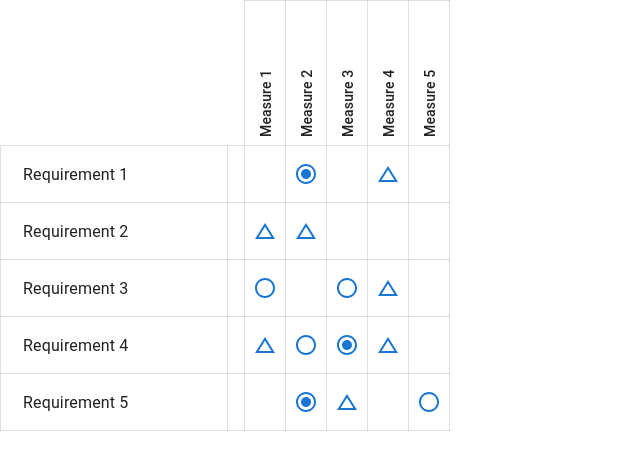
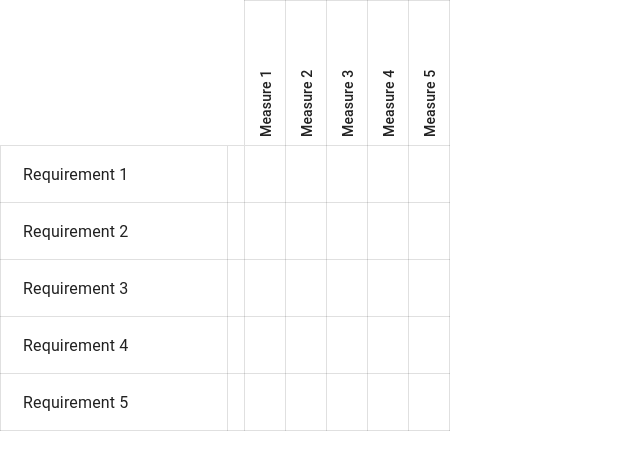
Before and after one commit to Baziak/artihoq, a React (Create React App) app: page / in a window 1280 px wide. Shown: the top 470 px of the page, without its empty margins (0-640 px from the left). Built offline with nearby package versions, Linux system fonts and the light colour scheme.

Commit message:
feat: use local storage

```diff
--- a/src/App.tsx
+++ b/src/App.tsx
@@ -1,13 +1,13 @@
-import React, { useState } from 'react';
 import './App.css';
 import { Table, TableBody, TableCell, TableContainer, TableHead, TableRow } from '@mui/material';
 import RelationshipLevelSelector from './RelationshipLevelSelector';
 import { Theme } from '@mui/material/styles';
 import RequirementInputField from './RequirementInputField';
 import MeasureInputField from './MeasureInputField';
+import {InitialQfdState , QfdState} from './QfdState';
+import useLocalStorage from './useLocalStorage';
 
 // TODO list:
-// - local storage
 // - ctrl+z functionality
 // - export/import from json
 // - requirements groupping
@@ -40,106 +40,67 @@ function App() {
     textAlign: 'center'
   }
 
+  // TODO incapsulate this model into a class with a proper validation
+  const [qfdState, setQfdState] = useLocalStorage<QfdState>("qfdState", InitialQfdState);
 
-  // TODO incapsulate this model into a class with a proper validation
-  const [qfdData, setQfdData] = useState({
-    requirements: [
-      {
-        name: 'Requirement 1',
-        importance: 0
-      },
-      {
-        name: 'Requirement 2',
-        importance: 0
-      },
-      {
-        name: 'Requirement 3',
-        importance: 0
-      },
-      {
-        name: 'Requirement 4',
-        importance: 0
-      },
-      {
-        name: 'Requirement 5',
-        importance: 0
-      }
-    ],
-    measures: [
-      {
-        name: 'Measure 1',
-        direction: 0
-      },
-      {
-        name: 'Measure 2',
-        direction: 0
-      },
-      {
-        name: 'Measure 3',
-        direction: 0
-      },
-      {
-        name: 'Measure 4',
-        direction: 0
-      },
-      {
-        name: 'Measure 5',
-        direction: 0
-      }
-    ],
-    relationshipValues: [
-      [0, 3, 0, 1, 0],
-      [1, 1, 0, 0, 0],
-      [2, 0, 2, 1, 0],
-      [1, 2, 3, 1, 0],
-      [0, 3, 1, 0, 2]
-    ]
-  });
-
-  const  setMeasureValue = (modifiedRowIndex: number, newValue: string) => {
-    const measures = qfdData.measures.map(
+  const setMeasureValue = (modifiedRowIndex: number, newValue: string) => {
+    const measures = qfdState.measures.map(
       (measure, index) => modifiedRowIndex == index ? {...measure, name: newValue} : measure);
 
-    setQfdData({
-      ...qfdData,
+    setQfdState({
+      ...qfdState,
       measures
     });
   };
 
+  const setRequirementValue = (modifiedRowIndex: number, newValue: string) => {
+    const requirements = qfdState.requirements.map(
+      (requirement, index) => modifiedRowIndex == index ? {...requirement, name: newValue} : requirement);
+
+    setQfdState({
+      ...qfdState,
+      requirements
+    });
+  };
+
   const setRelationshipValue = (modifiedRowIndex: number, modifiedColIndex: number, newValue: number) => {
-    const relationshipValues = qfdData.relationshipValues.map(
+    const relationshipValues = qfdState.relationshipValues.map(
       (row, rowIndex) => modifiedRowIndex == rowIndex ? row.map(
         (cellValue, colIndex) => modifiedColIndex == colIndex ? newValue : cellValue
       ) : row);
 
 
-    setQfdData({
-      ...qfdData,
+    setQfdState({
+      ...qfdState,
       relationshipValues
     });
   };
 
   const head = <TableRow>
     <TableCell colSpan={2}></TableCell>
-    {qfdData.measures.map((measure, index) =>
-      <TableCell sx={measuresCellStyling}>
+    {qfdState.measures.map((measure, index) =>
+      <TableCell key={qfdState.measures[index].id} sx={measuresCellStyling}>
         <MeasureInputField value={measure.name} onChange={(newValue) => setMeasureValue(index, newValue)} />
       </TableCell>
     )}
   </TableRow>
 
-  let rows: any[] = qfdData.relationshipValues.map((cellValues, rowIndex) => {
+  let rows: any[] = qfdState.relationshipValues.map((cellValues, rowIndex) => {
     let cells: any[] = cellValues.map((value, colIndex) => {
 
-      return <TableCell sx={{ ...relationshipCellStyling }}>
+      const id = qfdState.requirements[rowIndex].id + qfdState.measures[colIndex].id
+
+      return <TableCell key={id} sx={{ ...relationshipCellStyling }}>
         <RelationshipLevelSelector
           selectedValue={value}
           onChange={(selectedValue) => setRelationshipValue(rowIndex, colIndex, selectedValue)} />
       </TableCell>
     })
-    return <TableRow>
+    return <TableRow key={qfdState.requirements[rowIndex].id}>
       <TableCell sx={{ ...requirementsCellStyling }}>
-        <RequirementInputField value={qfdData.requirements[rowIndex].name} />
+        <RequirementInputField
+          value={qfdState.requirements[rowIndex].name}
+          onChange={(newValue) => setRequirementValue(rowIndex, newValue)} />
       </TableCell>
       <TableCell sx={{ ...cellStyling }}></TableCell>
       {cells}
@@ -156,7 +117,7 @@ function App() {
             {head}
           </TableHead>
           <TableBody>
-              {rows}
+            {rows}
           </TableBody>
         </Table>
       </TableContainer>
--- /dev/null
+++ b/src/QfdState.tsx
@@ -0,0 +1,84 @@
+export interface QfdState {
+  requirements: Requirement[];
+  measures: Measure[];
+  relationshipValues: number[][];
+}
+
+export interface Requirement {
+  id: string;
+  name: string;
+  importance: number;
+}
+
+export interface Measure {
+  id: string;
+  name: string;
+  direction: number;
+}
+
+// quickstart QFD template
+export const InitialQfdState = {
+  requirements: [
+    {
+      id: crypto.randomUUID(),
+      name: "Requirement 1",
+      importance: 0,
+    },
+    {
+      id: crypto.randomUUID(),
+      name: "Requirement 2",
+      importance: 0,
+    },
+    {
+      id: crypto.randomUUID(),
+      name: "Requirement 3",
+      importance: 0,
+    },
+    {
+      id: crypto.randomUUID(),
+      name: "Requirement 4",
+      importance: 0,
+    },
+    {
+      id: crypto.randomUUID(),
+      name: "Requirement 5",
+      importance: 0,
+    },
+  ],
+  measures: [
+    {
+      id: crypto.randomUUID(),
+      name: "Measure 1",
+      direction: 0,
+    },
+    {
+      id: crypto.randomUUID(),
+      name: "Measure 2",
+      direction: 0,
+    },
+    {
+      id: crypto.randomUUID(),
+      name: "Measure 3",
+      direction: 0,
+    },
+    {
+      id: crypto.randomUUID(),
+      name: "Measure 4",
+      direction: 0,
+    },
+    {
+      id: crypto.randomUUID(),
+      name: "Measure 5",
+      direction: 0,
+    },
+  ],
+  relationshipValues: [
+    [0, 0, 0, 0, 0],
+    [0, 0, 0, 0, 0],
+    [0, 0, 0, 0, 0],
+    [0, 0, 0, 0, 0],
+    [0, 0, 0, 0, 0],
+  ],
+};
+
+export default QfdState;
--- a/src/RelationshipLevelSelector.tsx
+++ b/src/RelationshipLevelSelector.tsx
@@ -39,7 +39,6 @@ export default function RelationshipLevelSelector({selectedValue, onChange}: Rel
 
   const [levelValue, setLevelValue] = React.useState(selectedValue);
   const [anchorEl, setAnchorEl] = React.useState<HTMLButtonElement | null>(null);
-  // const [open, setOpen] = React.useState(false);
 
   const handleMenuItemClick = (event: React.MouseEvent<HTMLElement>, selectedValue: number) => {
     setLevelValue(selectedValue);
@@ -54,8 +53,6 @@ export default function RelationshipLevelSelector({selectedValue, onChange}: Rel
   };
 
   function showRelationshipSelector(event: React.MouseEvent<HTMLButtonElement>) {
-    // event.currentTarget.style.background = 'red';
-
     setAnchorEl(event.currentTarget);
   }
 
@@ -63,10 +60,8 @@ export default function RelationshipLevelSelector({selectedValue, onChange}: Rel
     if (event.key === 'Tab') {
       event.preventDefault();
       setAnchorEl(null);
-      // setOpen(false);
     } else if (event.key === 'Escape') {
       setAnchorEl(null);
-      // setOpen(false);
     }
   }
 
@@ -95,7 +90,7 @@ export default function RelationshipLevelSelector({selectedValue, onChange}: Rel
             >
             {Array.from(relationIconMap.entries()).map(([index, item]) =>
 
-                <MenuItem selected={index === levelValue} onClick={(event) => handleMenuItemClick(event, index)}>
+                <MenuItem key={index} selected={index === levelValue} onClick={(event) => handleMenuItemClick(event, index)}>
                   <ListItemIcon>{item.icon}</ListItemIcon>
                   <ListItemText>{item.text}</ListItemText>
                 </MenuItem>
--- /dev/null
+++ b/src/useLocalStorage.tsx
@@ -0,0 +1,23 @@
+import { useState, useEffect } from "react";
+
+function getStorageValue<Type>(key: string, defaultValue: Type) : Type {
+  // getting stored value
+  const saved = localStorage.getItem(key);
+  const initial: Type = saved ? JSON.parse(saved) : defaultValue;
+  return initial || defaultValue;
+}
+
+function useLocalStorage<Type>(key: string, defaultValue: Type) : [Type, Function] {
+  const [value, setValue] = useState(() => {
+    return getStorageValue<Type>(key, defaultValue);
+  });
+
+  useEffect(() => {
+    // storing input name
+    localStorage.setItem(key, JSON.stringify(value));
+  }, [key, value]);
+
+  return [value, setValue];
+};
+
+export default useLocalStorage;
```
